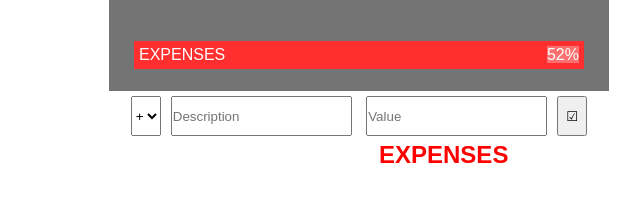
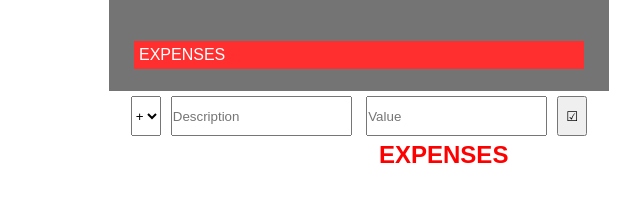
Before and after one commit to rad1na/homeworkThree, a plain HTML site: page Zadatak-1/index.html in a window 1280 px wide. Shown: the part 159-360 px from the top of the page, 281-921 px from the left. Drawn offline with Linux system fonts and the light colour scheme; a web font is replaced by a local one.

Commit message:
minor fixes

```diff
--- a/Zadatak-1/index.html
+++ b/Zadatak-1/index.html
@@ -18,7 +18,7 @@
             </div>
             <div class="header-box red">
                 <div class="box-name">EXPENSES</div>
-                <div class="box-number" id="expenses-number"> <span class="percentage">52%</span></div>
+                <div class="box-number" id="expenses-number"></div>
             </div>
         </div>
         <div class="mid-content">
--- a/Zadatak-2/index.js
+++ b/Zadatak-2/index.js
@@ -103,7 +103,6 @@ function searchItems(e){
                 return genre;
             }
         })
-        console.log(genres);
         if(genres.length > 0){
             return item;
         }
```
